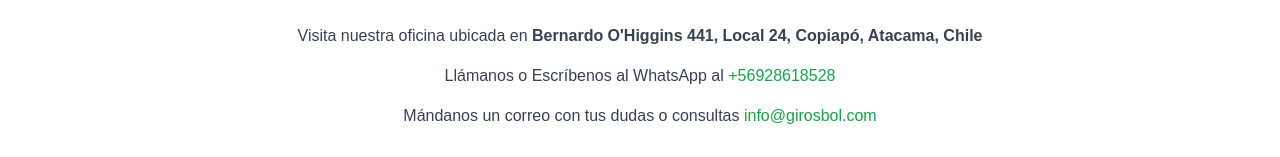
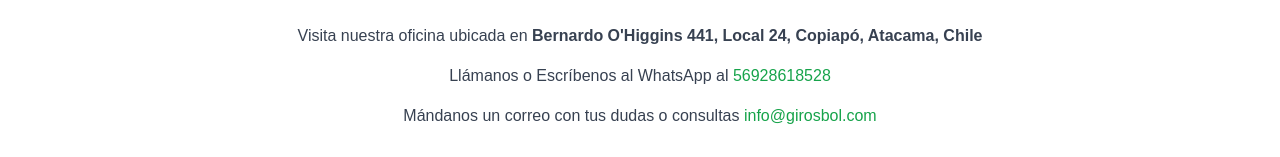
Before and after one commit to francocastro204/giros-bol, a Next.js app: page / in a window 1280 px wide. Shown: the part 1568-1725 px from the top of the page. Built offline with nearby package versions, Linux system fonts and the light colour scheme.

Commit message:
feat: se elimina el signo +, ya que en wsp da problemas

```diff
--- a/src/constants/index.js
+++ b/src/constants/index.js
@@ -1,5 +1,5 @@
 export const constants = {
-    whatsappNumber: "+56928618528",
+    whatsappNumber: "56928618528",
     corporateEmail: "info@girosbol.com",
     oficinaCopiapo: "Bernardo O'Higgins 441, Local 24, Copiapó, Atacama, Chile",
     tasas: [
```
